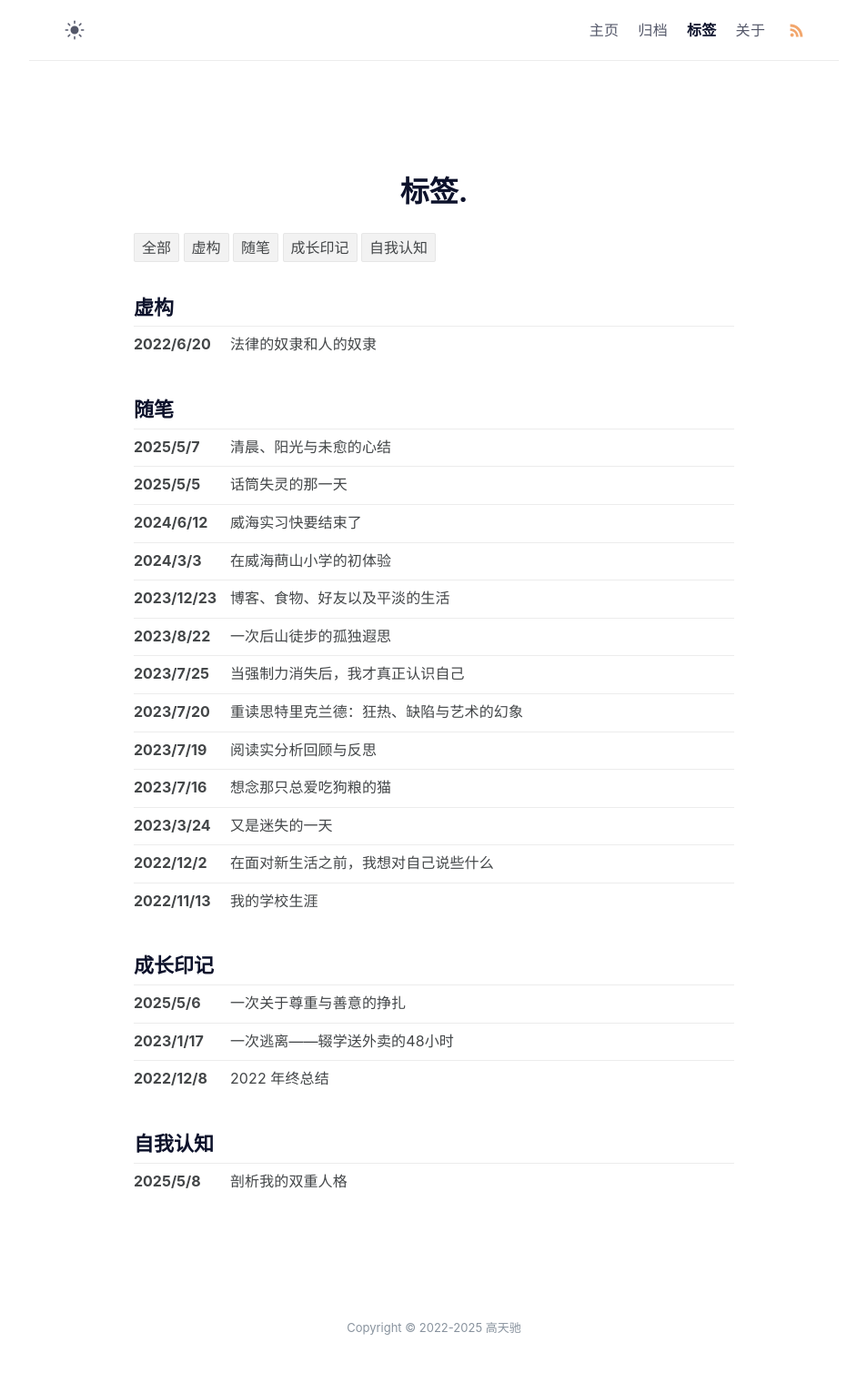
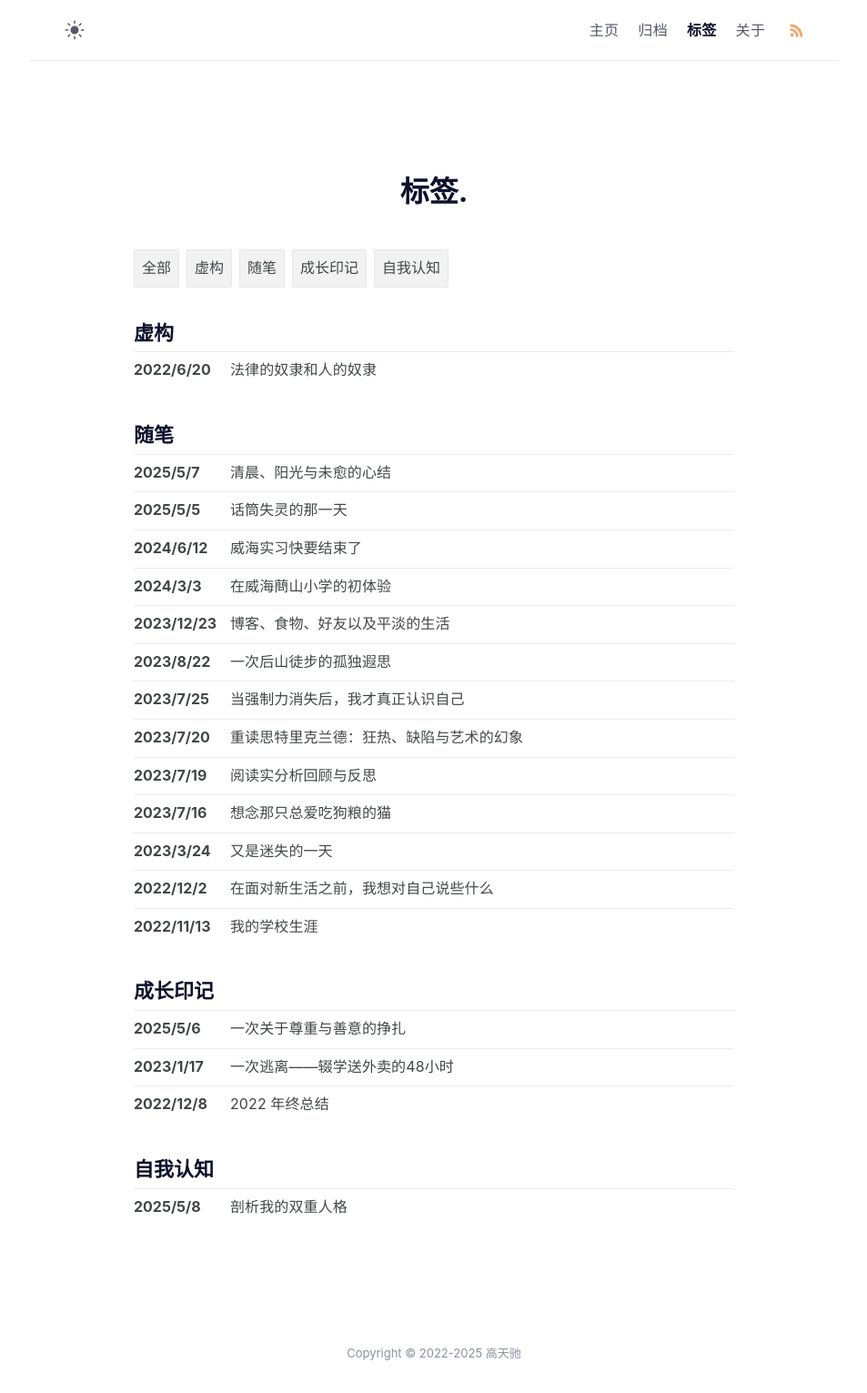
Before and after one commit to gaotianchi/gaotianchi.github.io, a Jekyll site: the page built from tags.html, in a window 1280 px wide. Shown: the whole page at 91% size, without its empty margins (163-1116 px from the left). Built offline with Jekyll 4.4.1, drawn with Linux system fonts in a browser that asks for light colours; before the commit the page ends 1503 px from its top, so only the background shows below that.

Commit message:
vault backup: 2025-05-08 18:29:38

```diff
--- a/tags.html
+++ b/tags.html
@@ -5,11 +5,12 @@ layout: page
 description: 所有文章在这里根据标签归档。
 ---
 
-<div class="archive-tags">
-  <a class="tag-item" href="#" style="color: inherit;padding: 5px 8px;border-radius: 2px;">全部</a>
+<div class="archive-tags" style="margin-top: 1rem; display: flex; flex-wrap: wrap; gap: 8px;">
+  <a class="tag-item" style="color: inherit; padding: 5px 8px; border-radius: 2px;" href="/archive/">全部</a>
   {%- for tag in site.tags -%}
   {% capture name %}{{ tag | first }}{% endcapture %}
-  <a class="tag-item" href="#{{name}}" style="color: inherit;padding: 5px 8px;border-radius: 2px;">{{ name }}</a>
+  <a class="tag-item" style="color: inherit; padding: 5px 8px; border-radius: 2px;" href="/tags/#{{name}}">{{ name
+    }}</a>
   {%- endfor -%}
 </div>
 
```
Also changed, not shown: _layouts/home.html (+4 -3 lines).
